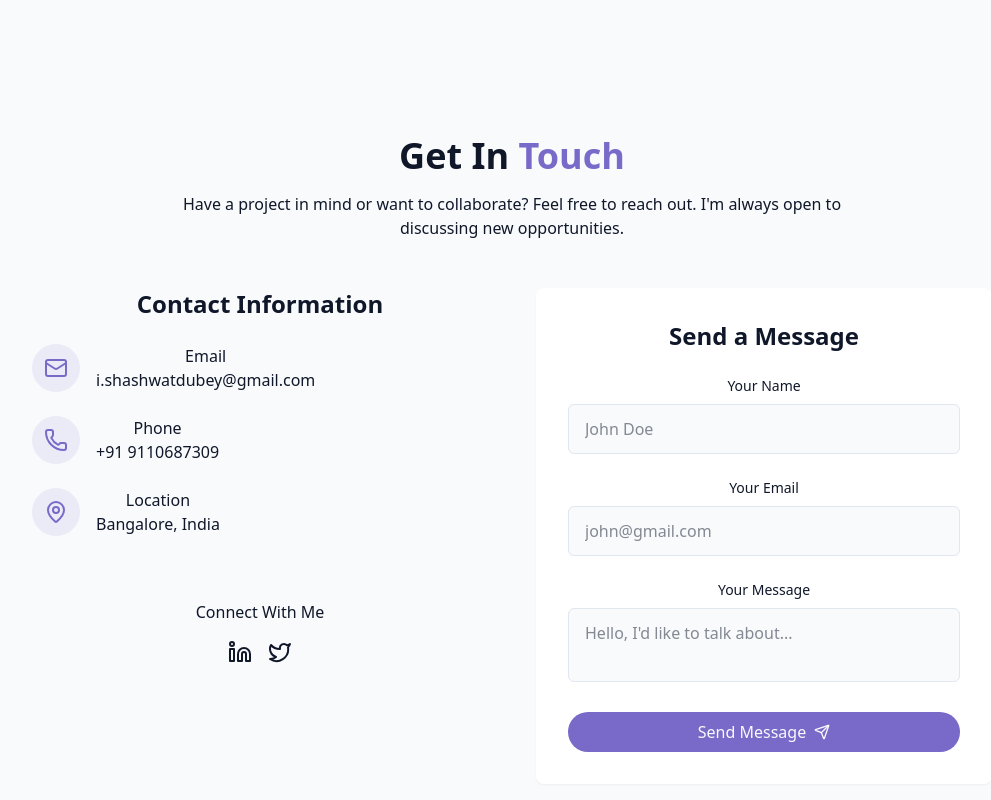
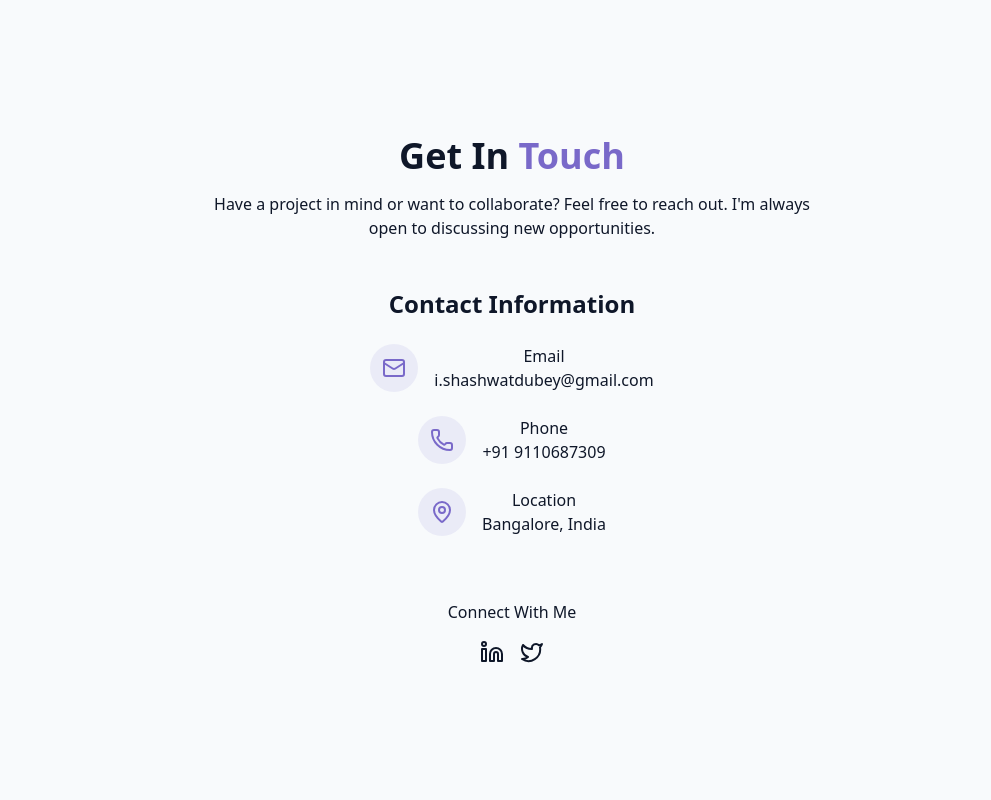
Before and after one commit to ShashwatDubey10/portfolio, a React (Vite) app: page / in a window 1280 px wide. Shown: the part 3120-3920 px from the top of the page, without its empty margins (128-1119 px from the left). Built offline with nearby package versions, Linux system fonts and the light colour scheme.

Commit message:
feat: Simplify ContactSection by removing form handling and adjusting layout for better accessibility

```diff
--- a/src/components/ContactSection.jsx
+++ b/src/components/ContactSection.jsx
@@ -1,42 +1,9 @@
-import { Linkedin, Mail, MapPin, Phone, Send, Twitter } from "lucide-react";
-import { cn } from "@/lib/utils";
-import { useToast } from "@/hooks/use-toast";
-import { useState } from "react";
-import emailjs from 'emailjs-com';
+import { Linkedin, Mail, MapPin, Phone, Twitter } from "lucide-react";
 
 export const ContactSection = () => {
-  const { toast } = useToast();
-  const [isSubmitting, setIsSubmitting] = useState(false);
-
-  const handleSubmit = (e) => {
-    e.preventDefault();
-    setIsSubmitting(true);
-
-    emailjs.sendForm(
-      'service_snyd30a',      // Your EmailJS Service ID
-      'template_6swu35n',     // Your EmailJS Template ID
-      e.target,
-      'Tfy1VijOs_2eeIPyC'     // Your EmailJS Public Key
-    )
-    .then(() => {
-      toast({
-        title: "Message sent!",
-        description: "Thank you for your message. I'll get back to you soon.",
-      });
-      setIsSubmitting(false);
-      e.target.reset();
-    }, (error) => {
-      toast({
-        title: "Error!",
-        description: "Failed to send message. Please try again later.",
-      });
-      setIsSubmitting(false);
-    });
-  };
-
   return (
     <section id="contact" className="py-24 px-4 relative bg-secondary/30">
-      <div className="container mx-auto max-w-5xl">
+      <div className="container mx-auto max-w-2xl">
         <h2 className="text-3xl md:text-4xl font-bold mb-4 text-center">
           Get In <span className="text-primary"> Touch</span>
         </h2>
@@ -44,10 +11,9 @@ export const ContactSection = () => {
           Have a project in mind or want to collaborate? Feel free to reach out.
           I'm always open to discussing new opportunities.
         </p>
-        <div className="grid grid-cols-1 md:grid-cols-2 gap-12">
-          <div className="space-y-8">
-            <h3 className="text-2xl font-semibold mb-6">Contact Information</h3>
-            <div className="space-y-6 justify-center">
+        <div className="space-y-8 mx-auto">
+          <h3 className="text-2xl font-semibold mb-6 text-center">Contact Information</h3>
+          <div className="space-y-6 flex flex-col items-center">
             <div className="flex items-start space-x-4">
               <div className="p-3 rounded-full bg-primary/10">
                 <Mail className="h-6 w-6 text-primary" />
@@ -88,13 +54,14 @@ export const ContactSection = () => {
               </div>
             </div>
           </div>
-            <div className="pt-8">
+          <div className="pt-8 text-center">
             <h4 className="font-medium mb-4">Connect With Me</h4>
             <div className="flex space-x-4 justify-center">
               <a
                 href="https://www.linkedin.com/in/shashwat-dubey-10297b277/"
                 target="_blank"
                 rel="noopener noreferrer"
+                aria-label="LinkedIn"
               >
                 <Linkedin />
               </a>
@@ -102,66 +69,13 @@ export const ContactSection = () => {
                 href="https://x.com/i_ShashwatDubey"
                 target="_blank"
                 rel="noopener noreferrer"
+                aria-label="Twitter"
               >
                 <Twitter />
               </a>
             </div>
           </div>
         </div>
-          <div className="bg-card p-8 rounded-lg shadow-xs">
-            <h3 className="text-2xl font-semibold mb-6">Send a Message</h3>
-            <form className="space-y-6" onSubmit={handleSubmit}>
-              <div>
-                <label htmlFor="name" className="block text-sm font-medium mb-2">
-                  Your Name
-                </label>
-                <input
-                  type="text"
-                  id="name"
-                  name="name"
-                  required
-                  className="w-full px-4 py-3 rounded-md border border-input bg-background focus:outline-hidden focus:ring-2 focus:ring-primary"
-                  placeholder="John Doe"
-                />
-              </div>
-              <div>
-                <label htmlFor="email" className="block text-sm font-medium mb-2">
-                  Your Email
-                </label>
-                <input
-                  type="email"
-                  id="email"
-                  name="email"
-                  required
-                  className="w-full px-4 py-3 rounded-md border border-input bg-background focus:outline-hidden focus:ring-2 focus:ring-primary"
-                  placeholder="john@gmail.com"
-                />
-              </div>
-              <div>
-                <label htmlFor="message" className="block text-sm font-medium mb-2">
-                  Your Message
-                </label>
-                <textarea
-                  id="message"
-                  name="message"
-                  required
-                  className="w-full px-4 py-3 rounded-md border border-input bg-background focus:outline-hidden focus:ring-2 focus:ring-primary resize-none"
-                  placeholder="Hello, I'd like to talk about..."
-                />
-              </div>
-              <button
-                type="submit"
-                disabled={isSubmitting}
-                className={cn(
-                  "cosmic-button w-full flex items-center justify-center gap-2"
-                )}
-              >
-                {isSubmitting ? "Sending..." : "Send Message"}
-                <Send size={16} />
-              </button>
-            </form>
-          </div>
-        </div>
       </div>
     </section>
   );
```
Lines whose indentation alone changed are shown as unchanged.
